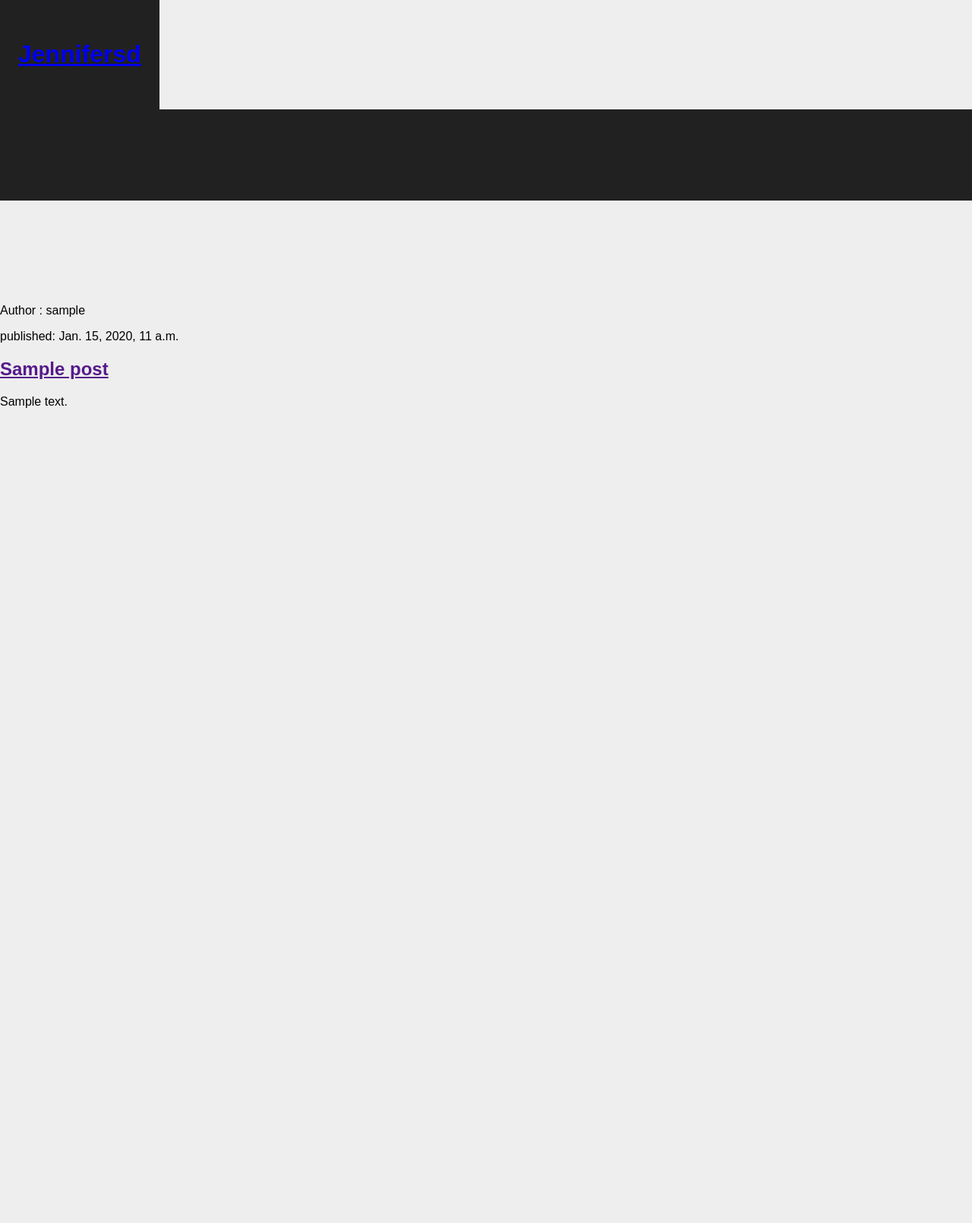
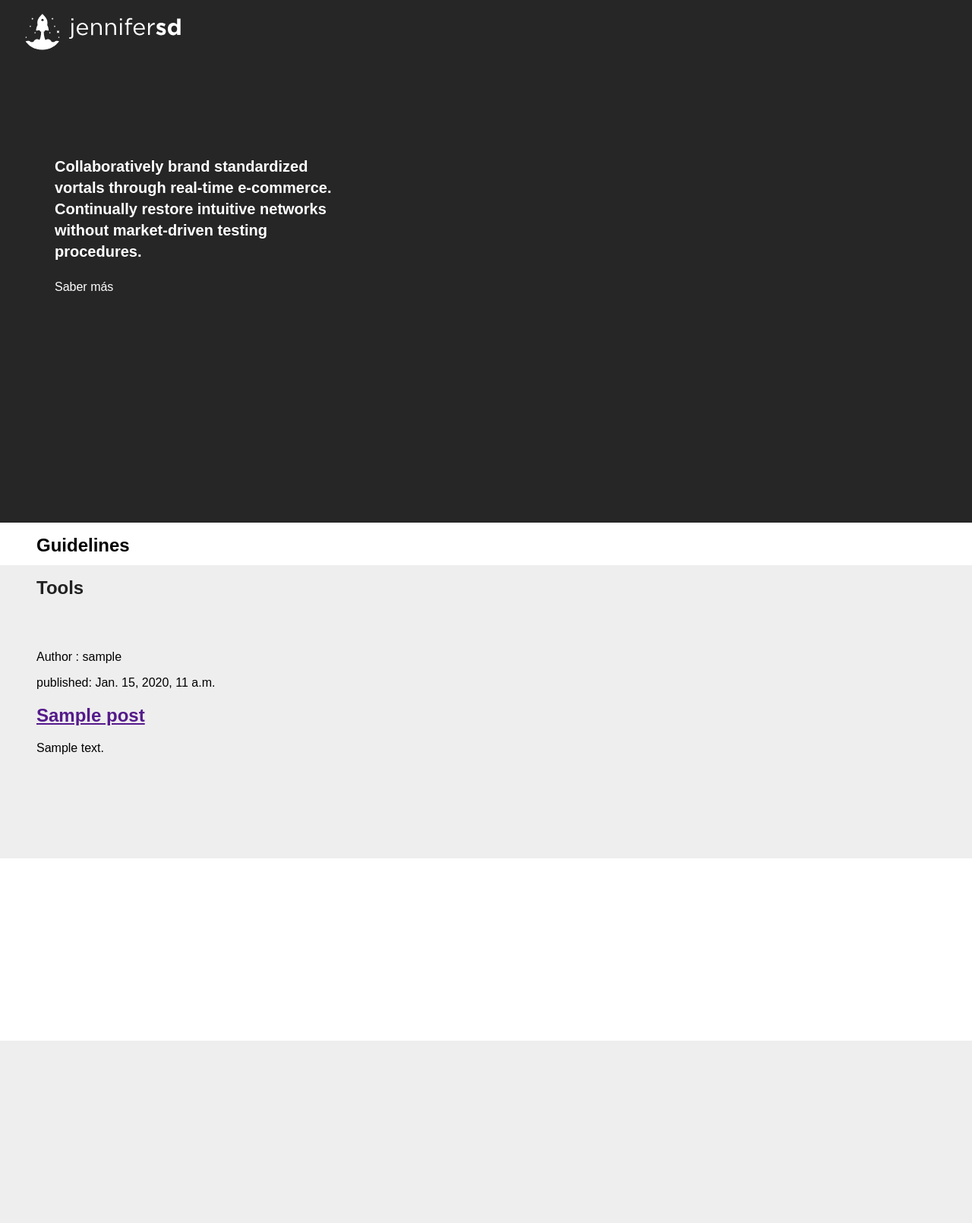
Before and after one commit to Jennifersd/jennifersd, a Django app: template blog/templates/blog/post_list.html in a window 1280 px wide. Shown: the whole page at 76% size. Before the commit the page ends 537 px from the top, so only its background shows below. Run offline with Django 3.2, Linux system fonts and the light colour scheme; the template is opened without the code that fills it: values that come from a table or form of the project are taken from there, others are empty; tables that the repository leaves empty hold one stand-in row (values such as "Sample post").

Commit message:
changes header and home

```diff
--- a/assets/css/style.css
+++ b/assets/css/style.css
@@ -29,15 +29,61 @@
 –––––––––––––––––––––––––––––––––––––––––––––––––– */
 
 .hub .header-wrap {
-    padding: 32px 24px;
-    background: #212121;
+    padding: 10px 24px;
+    background: #262626;
     z-index: 2;
     cursor: default;
+    width: 100%;
+    position: absolute;
+    top: 0;
+    bottom: auto;
+    left: 0;
+    box-shadow: 0;
+    box-sizing: border-box;
+    z-index: 4;
 }
 
 .header-container{
+	position: relative;
+    /*background: transparent url(images/hub/logo.svg) no-repeat left center;
+    background-size: 48px 48px;
+    padding-left: 89px;*/
+    max-width: 1280px;
+    height: 56.15px;
+    box-sizing: border-box;
+    font-size: 18px;
+    line-height: 24px;
+    text-transform: uppercase;
+    margin: 0 auto;
+    -webkit-font-smoothing: antialiased;
+}
 
+.header-container h1{
+    background: transparent url('/static/img/logo-jennifersd.svg') no-repeat left center;
+    background-size: 218px 56.15px;
+    margin:0px;
 }
+
+.header-container h1:hover{
+    opacity:.8;
+    -moz-transition:all 0.2s cubic-bezier(0.25, 0.46, 0.45, 0.94);
+    -o-transition:all 0.2s cubic-bezier(0.25, 0.46, 0.45, 0.94);
+    -webkit-transition:all 0.2s cubic-bezier(0.25, 0.46, 0.45, 0.94);
+    transition: all 0.2s cubic-bezier(0.25, 0.46, 0.45, 0.94);
+    cursor: pointer;
+}
+
+.header-container h1 a{
+    display: block;
+    margin: 0;
+    text-indent: 100%;
+    overflow: hidden;
+    white-space: nowrap;
+    height: 56.15px;
+    opacity:0;
+}
+
+
 
 
 
@@ -51,9 +97,10 @@
 }
 
 .hub .-material {
-    background: #212121;
+    background: #262626;
     color: #fff;
     padding-top: 0;
+
 }
 
 .blocks-container{
@@ -61,3 +108,89 @@
     padding: 0 48px;
     margin: auto;
 }
+
+.-material-block-text{
+	position: relative;
+    padding-bottom: 50%;
+    margin-bottom: 8px;
+    height: 0;
+}
+
+.wrapper{
+	box-sizing: border-box;
+    padding-left: 24px;
+    top: 50%;
+    transform: translateY(-50%);
+    position: absolute;
+    z-index: 3;
+}
+
+.-material-block-text h2{
+    font-size: 20px;
+    line-height: 28px;
+    margin: 0 0 24px;
+    width: 33.33%;
+    -webkit-font-smoothing: antialiased;
+}
+
+.-material-block-text a{
+
+}
+
+.hub .-guidelines {
+    background: #ffffff;
+}
+
+.hub .-guidelines .header-guidelines.-locked-bottom {
+    position: fixed;
+    top: auto;
+    bottom: 0;
+    height: 56px;
+    transform: translateY(-56px);
+    transition: height 0.2s ease-out;
+    z-index: 4;
+
+    width: 100%;
+    left: 0;
+    box-sizing: border-box;
+}
+
+.header-guidelines{
+    padding: 16px 48px;
+    background: #ffffff;
+    z-index: 1;
+    cursor: pointer;
+}
+
+.header-guidelines h2{
+	margin:0px;
+}
+
+.hub .-tools {
+    background: #eee;
+    color: #212121;
+}
+
+.hub .-tools .header-tools.-locked-bottom {
+    position: fixed;
+    top: auto;
+    bottom: 0;
+    height: 56px;
+    transition: height 0.2s ease-out;
+    z-index: 5;
+        width: 100%;
+    left: 0;
+    box-sizing: border-box;
+}
+
+.header-tools {
+    background: #eee;
+    z-index: 1;
+    padding: 16px 48px;
+    cursor: pointer;
+
+}
+
+.header-tools h2{
+	margin:0px;
+}
--- a/blog/templates/blog/footer.html
+++ b/blog/templates/blog/footer.html
@@ -0,0 +1 @@
+<footer></footer>
--- a/blog/templates/blog/post_list.html
+++ b/blog/templates/blog/post_list.html
@@ -1,25 +1,44 @@
 {% extends 'blog/base.html' %}
 
  {% block content %}
-	{% for post in posts %}
-		<section class="drawer -material">
+ 		<section class="drawer -material">
 			<div class="blocks-container">
+				<div class="-material-block-text">
+					<div class="wrapper">
+						<h2>Collaboratively brand standardized vortals through real-time e-commerce. Continually restore intuitive networks without market-driven testing procedures. </h2>
+						<a class="-material-link">Saber más</a>
+					</div>
+				</div>
 			</div>
 		</section>
+
 		<section class="drawer -blog">
-			<div class="blog">
+			<div class="blocks-container">
+				{% for post in posts %}
 		    	<p>Author : {{ post.author }}</p>
 		        <p>published: {{ post.published_date }}</p>
 		        <h2><a href="">{{ post.title }}</a></h2>
 		        <p>{{ post.text|linebreaksbr }}</p>
+		        {% endfor %}
 	    	</div>
 		</section>
-		<section class="drawer -guidelines">
 
-		</section>
-		<section class="drawer -tools">
-
-		</section>
-
-  	{% endfor %}
+  	<section class="drawer -guidelines">
+  		<div class="header-guidelines -locked-bottom">
+  			<h2>
+  				Guidelines
+  			</h2>
+  		</div>
+		<div class="blocks-container">
+		</div>
+	</section>
+	<section class="drawer -tools">
+		<div class="header-tools -locked-bottom">
+  			<h2>
+  				Tools
+  			</h2>
+  		</div>
+		<div class="blocks-container">
+		</div>
+	</section>
  {% endblock content %}
```
Also changed, not shown: static/css/style.css (+30 -0 lines), assets/img/logo-jennifersd.svg (added), static/img/logo-jennifersd.svg (added).
